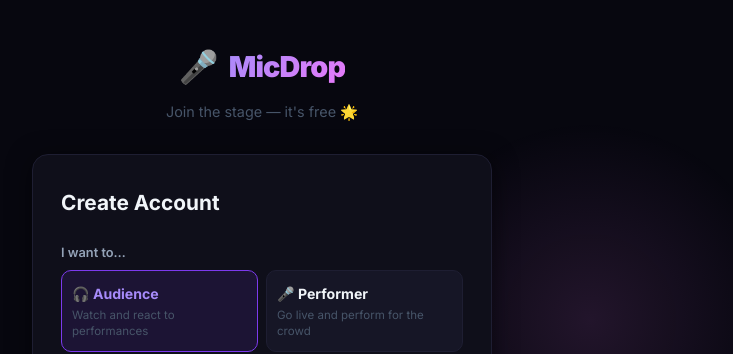
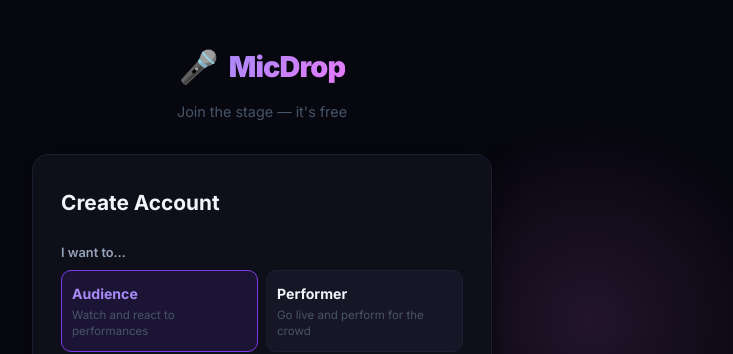
Before and after one commit to sounak-ghosh03/micdrop, a Next.js app in the folder client/: page /register in a window 1280 px wide. Shown: the top 354 px of the page, without its empty margins (378-1111 px from the left). Built offline with nearby package versions, Linux system fonts and the light colour scheme; no server answers.

Commit message:
debugging pages

```diff
--- a/client/app/live/[id]/page.jsx
+++ b/client/app/live/[id]/page.jsx
@@ -15,7 +15,11 @@ import {
 } from "../../../services/performanceApi";
 import { pinComment, unpinComment } from "../../../services/commentApi";
 import useSocket from "../../../hooks/useSocket";
-import { getStatusConfig, getInitials, formatCount } from "../../../utils/helpers";
+import {
+   getStatusConfig,
+   getInitials,
+   formatCount,
+} from "../../../utils/helpers";
 
 /**
  * LiveRoom — the full performance experience.
--- a/client/app/register/page.jsx
+++ b/client/app/register/page.jsx
@@ -8,12 +8,12 @@ import { useAuth } from "../../context/AuthContext";
 const ROLES = [
    {
       value: "audience",
-      label: "🎧 Audience",
+      label: "Audience",
       desc: "Watch and react to performances",
    },
    {
       value: "performer",
-      label: "🎤 Performer",
+      label: "Performer",
       desc: "Go live and perform for the crowd",
    },
 ];
@@ -120,7 +120,7 @@ export default function RegisterPage() {
                      fontSize: "0.9rem",
                   }}
                >
-                  Join the stage — it&apos;s free 🌟
+                  Join the stage — it&apos;s free
                </p>
             </div>
 
@@ -303,7 +303,7 @@ export default function RegisterPage() {
                            fontSize: "0.83rem",
                         }}
                      >
-                        ⚠️ {error}
+                        {error}
                      </div>
                   )}
 
```
